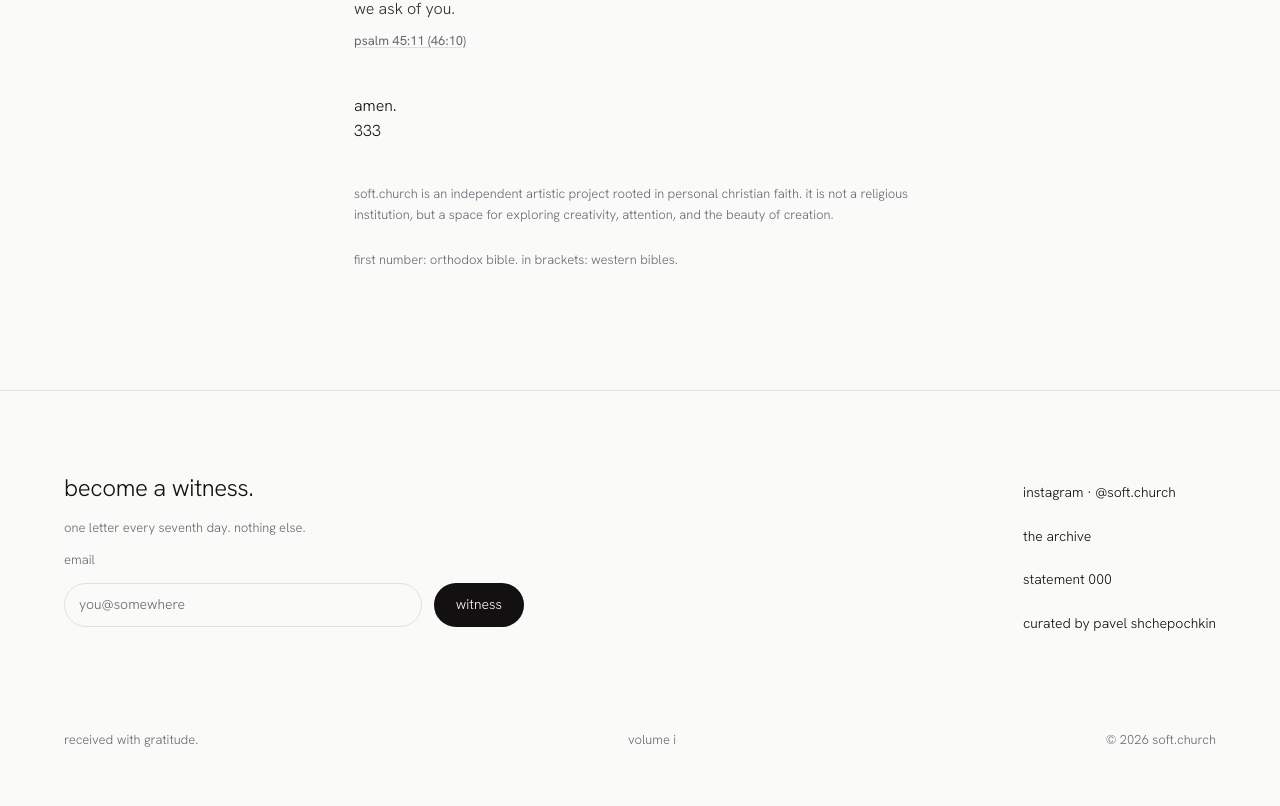
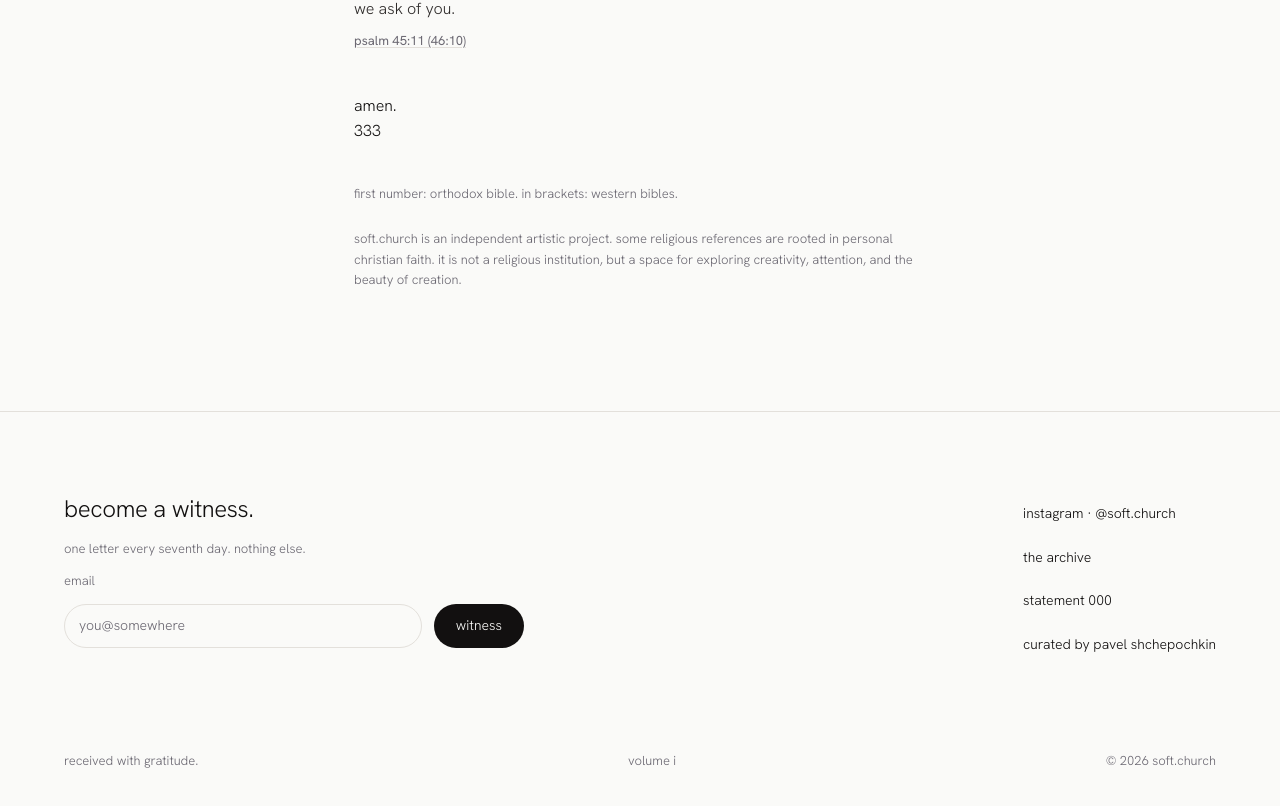
Before and after one commit to paulscriptum/softchurchweb, a Next.js app: page / in a window 1280 px wide. Shown: the part 5324-6130 px from the top of the page. Built offline with nearby package versions, Linux system fonts and the light colour scheme.

Commit message:
Soften manifesto identity and place it after the numbering note

```diff
--- a/components/Manifesto.tsx
+++ b/components/Manifesto.tsx
@@ -57,8 +57,8 @@ export function Manifesto({ manifesto }: { manifesto: typeof ManifestoData }) {
           <br />
           {manifesto.closing[1]}
         </p>
-        <p className="mt-10 text-meta text-muted">{manifesto.identity}</p>
-        <p className="mt-6 text-meta text-muted lowercase">{manifesto.referencesNote}</p>
+        <p className="mt-10 text-meta text-muted lowercase">{manifesto.referencesNote}</p>
+        <p className="mt-6 text-meta text-muted">{manifesto.identity}</p>
       </div>
     </section>
   );
--- a/content/manifesto.ts
+++ b/content/manifesto.ts
@@ -4,7 +4,7 @@ export const manifesto = {
   label: 'soft.church · statement 000',
   lead: 'a quiet house for given things.',
   identity:
-    'soft.church is an independent artistic project rooted in personal christian faith. it is not a religious institution, but a space for exploring creativity, attention, and the beauty of creation.',
+    'soft.church is an independent artistic project. some religious references are rooted in personal christian faith. it is not a religious institution, but a space for exploring creativity, attention, and the beauty of creation.',
   theses: [
     {
       number: 0,
```
